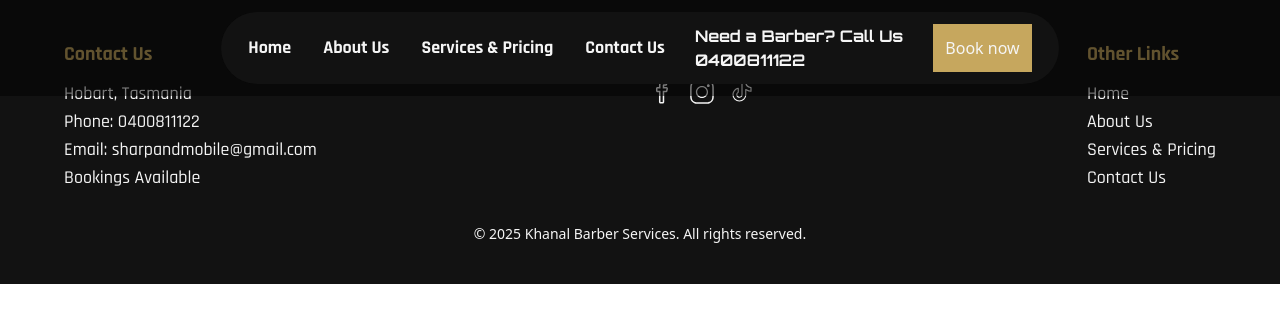
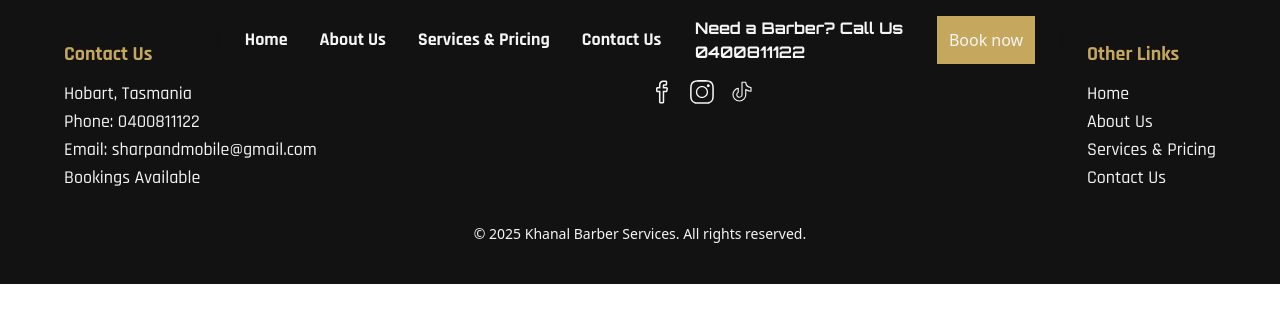
Before and after one commit to shashankapoudel/Khanal-barber-services, a React (Vite) app in the folder Frontend/: page /contact in a window 1280 px wide. Shown: the top 322 px of the page. Built offline with nearby package versions, Linux system fonts and the light colour scheme.

Commit message:
latest changes

```diff
--- a/Frontend/src/Components/header.jsx
+++ b/Frontend/src/Components/header.jsx
@@ -16,7 +16,7 @@
     ];
 
     return (
-<header className="w-full bg-black/50 fixed top-0 left-0 z-50 p-3">
+<header className="w-full fixed top-0 left-0 z-50 p-1">
 
   <div
     className="w-2/3 mx-auto bg-[#121212] backdrop-blur-sm p-3 flex items-center justify-around rounded-full"
```
